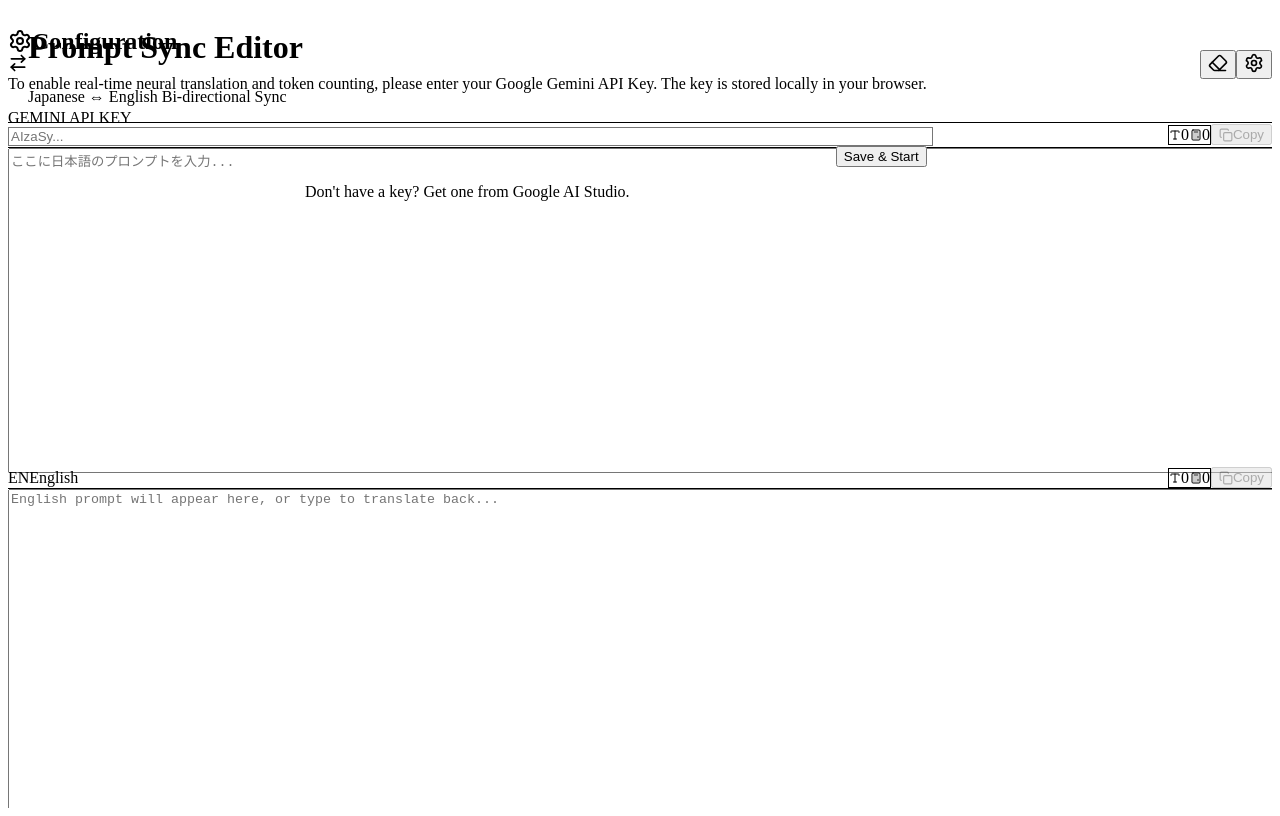
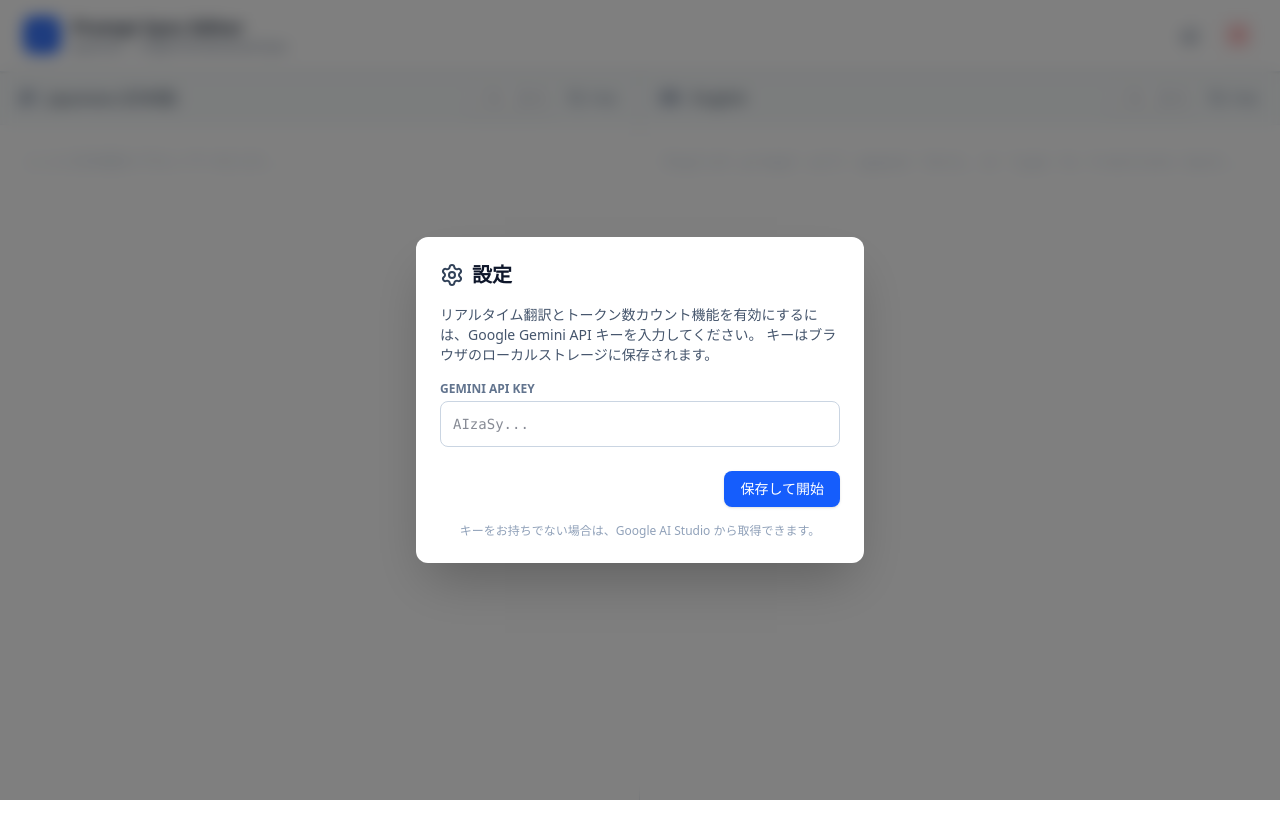
Before and after one commit to MinakuchiTaiga/prompt-sync-editor, a React (Vite) app: page / in a window 1280 px wide. Built offline with nearby package versions, Linux system fonts and the light colour scheme.

Commit message:
fix: デプロイエラー

```diff
--- a/package.json
+++ b/package.json
@@ -9,8 +9,8 @@
     "build": "tsc -b && vite build",
     "lint": "eslint .",
     "preview": "vite preview",
-    "predeploy": "pnpm run build", // ← 追加
-    "deploy": "gh-pages -d dist" // ← 追加
+    "predeploy": "pnpm run build",
+    "deploy": "gh-pages -d dist"
   },
   "dependencies": {
     "lucide-react": "^0.562.0",
@@ -19,6 +19,7 @@
   },
   "devDependencies": {
     "@eslint/js": "^9.39.1",
+    "@tailwindcss/postcss": "^4.1.18",
     "@types/node": "^24.10.1",
     "@types/react": "^19.2.5",
     "@types/react-dom": "^19.2.3",
--- /dev/null
+++ b/postcss.config.js
@@ -0,0 +1,5 @@
+export default {
+  plugins: {
+    "@tailwindcss/postcss": {},
+  },
+};
--- a/src/App.tsx
+++ b/src/App.tsx
@@ -1,5 +1,5 @@
-import React, { useState, useEffect, useRef, useCallback } from 'react';
-import { Settings, ArrowRightLeft, Copy, Check, AlertCircle, Languages, Eraser, Loader2, Calculator, Type } from 'lucide-react';
+import { useState, useEffect } from 'react';
+import { Settings, ArrowRightLeft, Copy, Check, AlertCircle, Eraser, Loader2, Calculator, Type } from 'lucide-react';
 
 // --- Gemini API Configuration ---
 // In a real environment, this might be injected.
@@ -21,8 +21,8 @@ const App = () => {
   const [rightTokenCount, setRightTokenCount] = useState(0);
 
   const [isTranslating, setIsTranslating] = useState(false);
-  const [lastEdited, setLastEdited] = useState(null); // 'left' or 'right'
-  const [error, setError] = useState(null);
+  const [lastEdited, setLastEdited] = useState<'left' | 'right' | null>(null); // 'left' or 'right'
+  const [error, setError] = useState<string | null>(null);
 
   // Debounce logic to prevent API spam
   const [debouncedLeft, setDebouncedLeft] = useState(leftText);
@@ -40,14 +40,14 @@ const App = () => {
   }, [rightText]);
 
   // Save API Key
-  const handleSaveApiKey = (key) => {
+  const handleSaveApiKey = (key: string) => {
     setApiKey(key);
     localStorage.setItem('gemini_api_key', key);
     setIsSettingsOpen(false);
   };
 
   // Helper: Fetch Token Count
-  const fetchTokenCount = async (text) => {
+  const fetchTokenCount = async (text: string) => {
     if (!text.trim() || !apiKey) return 0;
     try {
       const response = await fetch(
@@ -69,7 +69,7 @@ const App = () => {
   };
 
   // Translation Function
-  const translateText = async (text, sourceLang, targetLang) => {
+  const translateText = async (text: string, sourceLang: string, targetLang: string) => {
     if (!text.trim() || !apiKey) return;
 
     setIsTranslating(true);
@@ -109,7 +109,7 @@ const App = () => {
       return translatedContent.trim();
 
     } catch (err) {
-      setError(err.message);
+      setError(err instanceof Error ? err.message : 'Translation failed');
       return null;
     } finally {
       setIsTranslating(false);
@@ -153,12 +153,12 @@ const App = () => {
   }, [debouncedRight, apiKey]);
 
   // Handlers
-  const handleLeftChange = (e) => {
+  const handleLeftChange = (e: React.ChangeEvent<HTMLTextAreaElement>) => {
     setLeftText(e.target.value);
     setLastEdited('left');
   };
 
-  const handleRightChange = (e) => {
+  const handleRightChange = (e: React.ChangeEvent<HTMLTextAreaElement>) => {
     setRightText(e.target.value);
     setLastEdited('right');
   };
@@ -253,11 +253,11 @@ const App = () => {
           <div className="bg-white rounded-xl shadow-2xl max-w-md w-full p-6">
             <h2 className="text-xl font-bold mb-4 flex items-center gap-2">
               <Settings size={24} className="text-slate-700" />
-              Configuration
+              設定
             </h2>
             <p className="text-sm text-slate-600 mb-4">
-              To enable real-time neural translation and token counting, please enter your Google Gemini API Key.
-              The key is stored locally in your browser.
+              リアルタイム翻訳とトークン数カウント機能を有効にするには、Google Gemini API キーを入力してください。
+              キーはブラウザのローカルストレージに保存されます。
             </p>
 
             <div className="space-y-4">
@@ -278,19 +278,19 @@ const App = () => {
                     onClick={() => setIsSettingsOpen(false)}
                     className="px-4 py-2 text-slate-600 hover:bg-slate-100 rounded-lg text-sm font-medium"
                   >
-                    Cancel
+                    キャンセル
                   </button>
                 )}
                 <button
                   onClick={() => handleSaveApiKey(apiKey)}
                   className="px-4 py-2 bg-blue-600 hover:bg-blue-700 text-white rounded-lg text-sm font-medium shadow-sm"
                 >
-                  Save & Start
+                  保存して開始
                 </button>
               </div>
 
               <p className="text-xs text-slate-400 mt-4 text-center">
-                Don't have a key? Get one from Google AI Studio.
+                キーをお持ちでない場合は、Google AI Studio から取得できます。
               </p>
             </div>
           </div>
@@ -301,7 +301,17 @@ const App = () => {
 };
 
 // Sub-component for Editor Pane
-const EditorPane = ({ title, value, onChange, placeholder, isTranslating, langIcon, tokenCount }) => {
+interface EditorPaneProps {
+  title: string;
+  value: string;
+  onChange: (e: React.ChangeEvent<HTMLTextAreaElement>) => void;
+  placeholder: string;
+  isTranslating: boolean;
+  langIcon: React.ReactNode;
+  tokenCount: number;
+}
+
+const EditorPane = ({ title, value, onChange, placeholder, isTranslating, langIcon, tokenCount }: EditorPaneProps) => {
   const [copied, setCopied] = useState(false);
 
   const handleCopy = () => {
--- a/src/index.css
+++ b/src/index.css
@@ -1,3 +1 @@
-@tailwind base;
-@tailwind components;
-@tailwind utilities;
+@import "tailwindcss";
```
Also changed, not shown: 2 other files (tests, documents, lock files or other folders).
